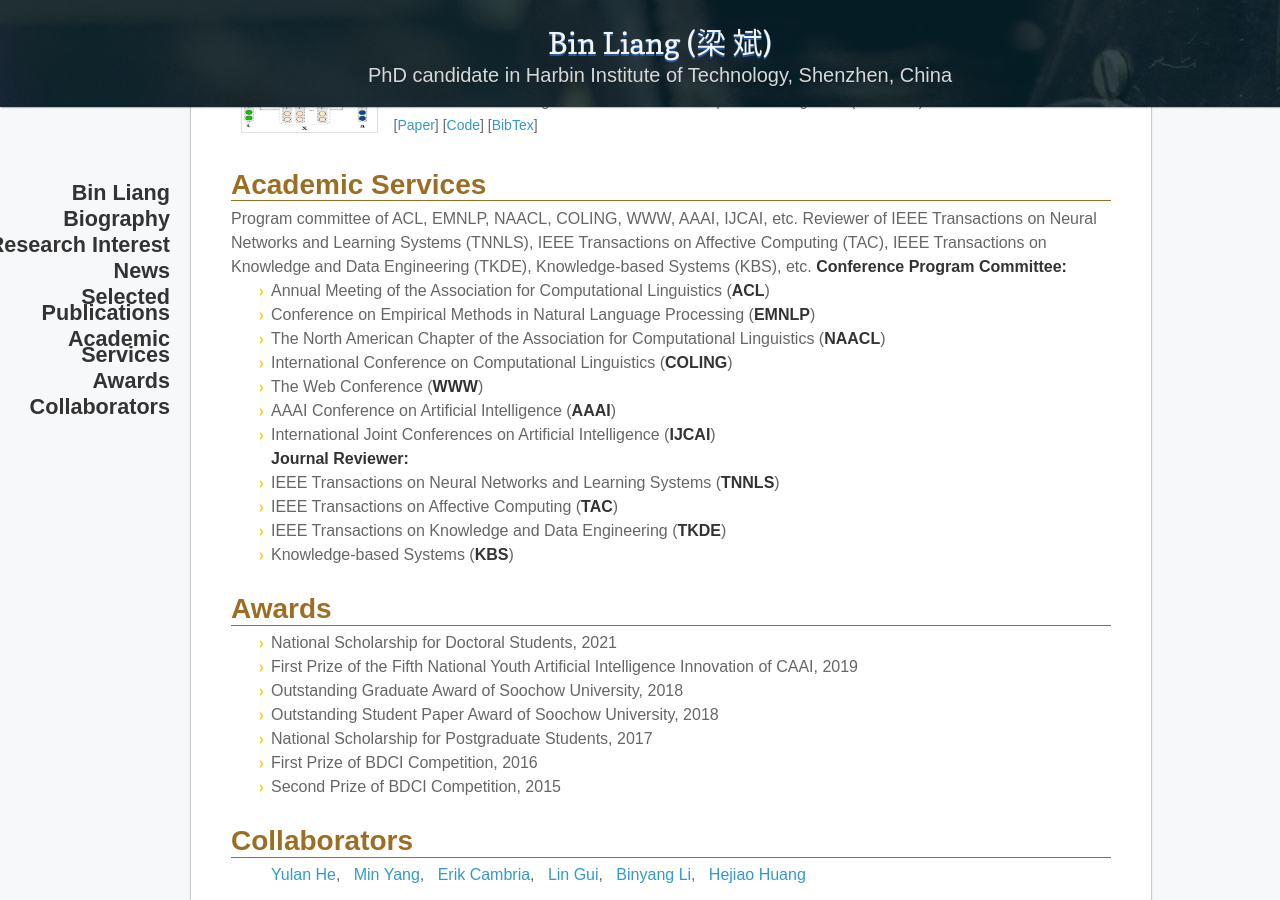
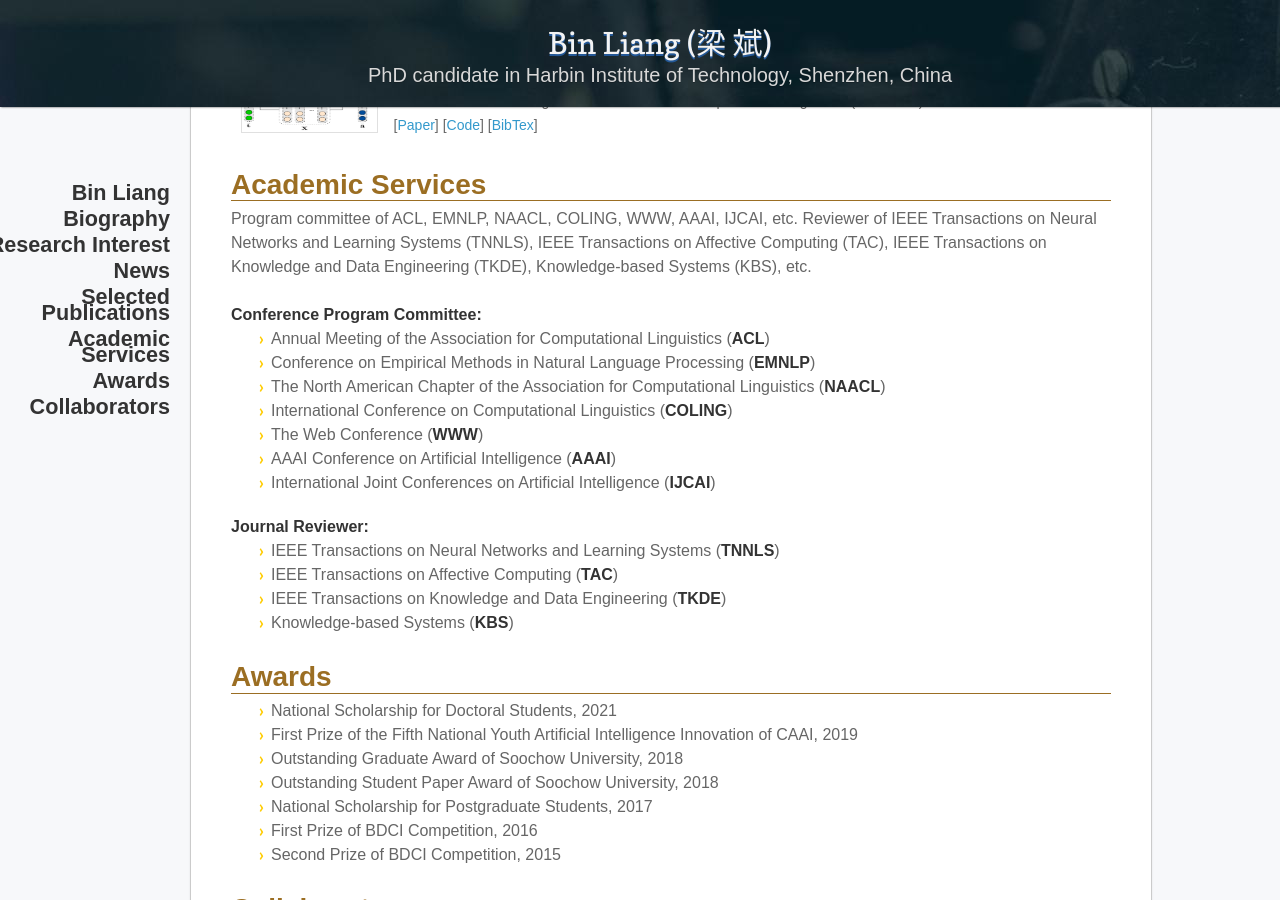
Before and after one commit to BinLiang-NLP/BinLiang-NLP.github.io, a Jekyll site: the page built from index.md, in a window 1280 px wide and 900 px high, scrolled down 2592 px. Built offline with Jekyll 4.4.1, drawn with Linux system fonts in a browser that asks for light colours; nearby versions of some CDN libraries; our own code applies the rules of GitHub Pages for plain Markdown files.

Commit message:
Update index.md

```diff
--- a/index.md
+++ b/index.md
@@ -212,7 +212,7 @@ Ruifeng Xu<br>
   <tr>
     <td width="100%">
       <h2>Academic Services</h2>
-      Program committee of ACL, EMNLP, NAACL, COLING, WWW, AAAI, IJCAI, etc. Reviewer of IEEE Transactions on Neural Networks and Learning Systems (TNNLS), IEEE Transactions on Affective Computing (TAC), IEEE Transactions on Knowledge and Data Engineering (TKDE), Knowledge-based Systems (KBS), etc.
+      Program committee of ACL, EMNLP, NAACL, COLING, WWW, AAAI, IJCAI, etc. Reviewer of IEEE Transactions on Neural Networks and Learning Systems (TNNLS), IEEE Transactions on Affective Computing (TAC), IEEE Transactions on Knowledge and Data Engineering (TKDE), Knowledge-based Systems (KBS), etc. <br><br>
 <strong>Conference Program Committee:</strong>
       <ul>
         <li>Annual Meeting of the Association for Computational Linguistics (<strong>ACL</strong>)</li>
@@ -222,7 +222,9 @@ Ruifeng Xu<br>
         <li>The Web Conference (<strong>WWW</strong>)</li>
         <li>AAAI Conference on Artificial Intelligence (<strong>AAAI</strong>)</li>
         <li>International Joint Conferences on Artificial Intelligence (<strong>IJCAI</strong>)</li>
+      </ul>
 <strong>Journal Reviewer:</strong>
+      <ul>
         <li>IEEE Transactions on Neural Networks and Learning Systems (<strong>TNNLS</strong>)</li>
         <li>IEEE Transactions on Affective Computing (<strong>TAC</strong>)</li>
         <li>IEEE Transactions on Knowledge and Data Engineering (<strong>TKDE</strong>)</li>
```
